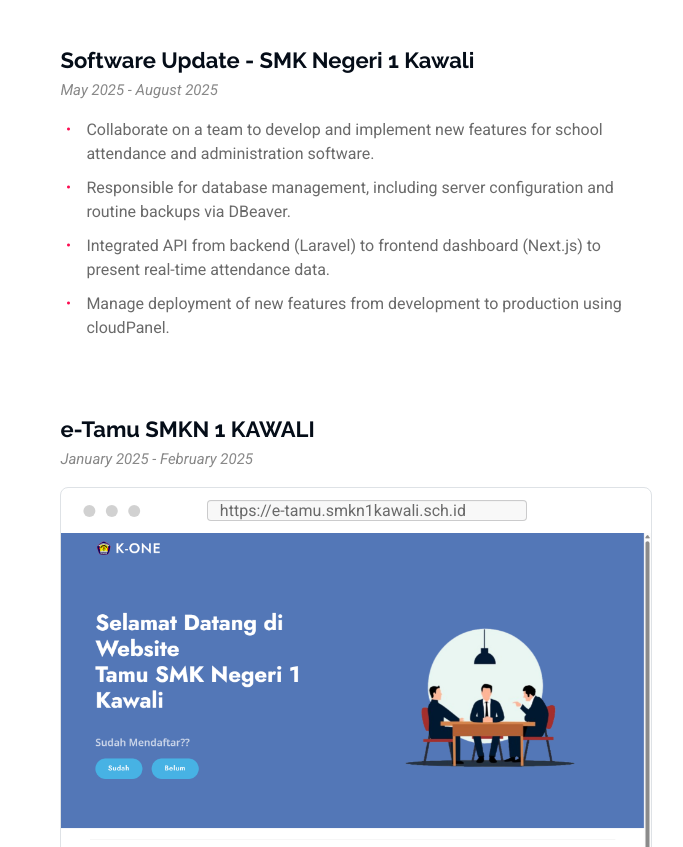
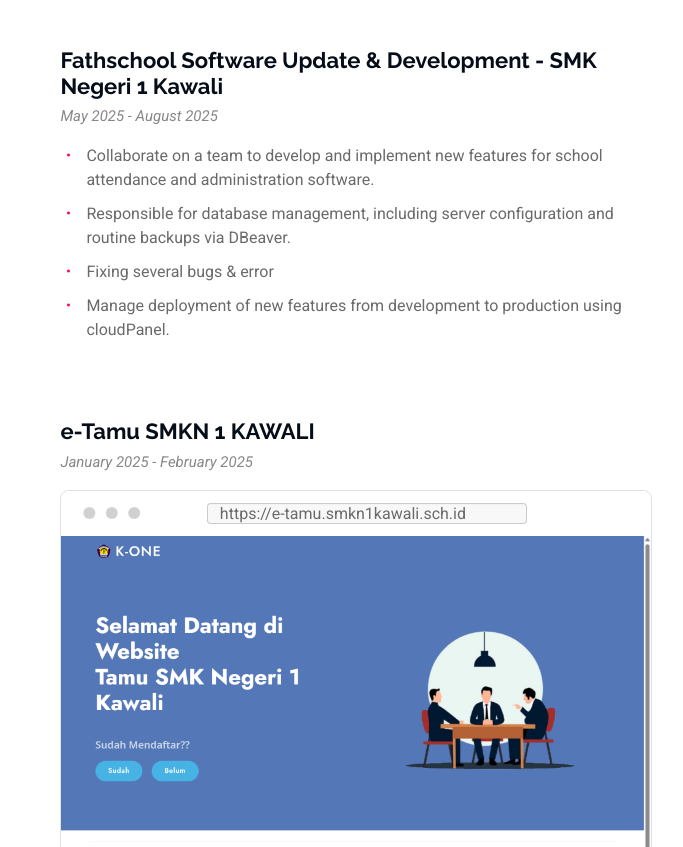
Before and after one commit to ImJarrs/portfolio, a website: page projects.html in a window 1280 px wide. Shown: the part 1458-2305 px from the top of the page, without its empty margins (434-1117 px from the left). Drawn offline with nearby package versions, Linux system fonts and the light colour scheme.

Commit message:
Update project details

```diff
--- a/projects.html
+++ b/projects.html
@@ -111,12 +111,12 @@
               </div>
 
               <div class="portfolio-details-info">
-                <h4>Software Update - SMK Negeri 1 Kawali</h4>
+                <h4>Fathschool Software Update & Development - SMK Negeri 1 Kawali</h4>
                 <p><em>May 2025 - August 2025</em></p>
                 <ul>
                   <li><i class="bi bi-dot"></i>Collaborate on a team to develop and implement new features for school attendance and administration software.</li>
                   <li><i class="bi bi-dot"></i>Responsible for database management, including server configuration and routine backups via DBeaver.</li>
-                  <li><i class="bi bi-dot"></i>Integrated API from backend (Laravel) to frontend dashboard (Next.js) to present real-time attendance data.</li>
+                  <li><i class="bi bi-dot"></i>Fixing several bugs & error</li>
                   <li><i class="bi bi-dot"></i>Manage deployment of new features from development to production using cloudPanel.</li>
                 </ul>
               </div>
@@ -153,7 +153,6 @@
     <ul>
       <!-- <li class="nav-item"><img src="assets/img/profile-logo.png" width="30px" alt=""></li> -->
       <li class="nav-item"><a class="nav-link" href="index.html#hero">Home</a></li>
-      <li class="nav-item"><a class="nav-link" href="index.html#about">About</a></li>
       <li class="nav-item"><a class="nav-link" href="#">Projects</a></li>
       <li class="nav-item"><a class="nav-link" href="index.html#contact">Contact</a></li>
     </ul>
```
